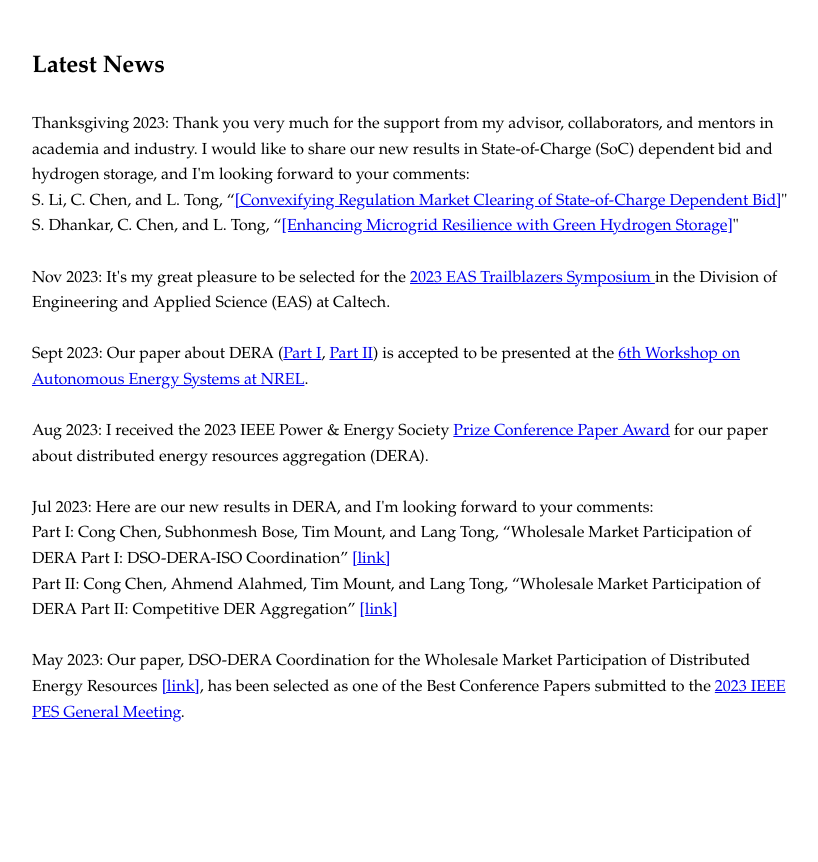
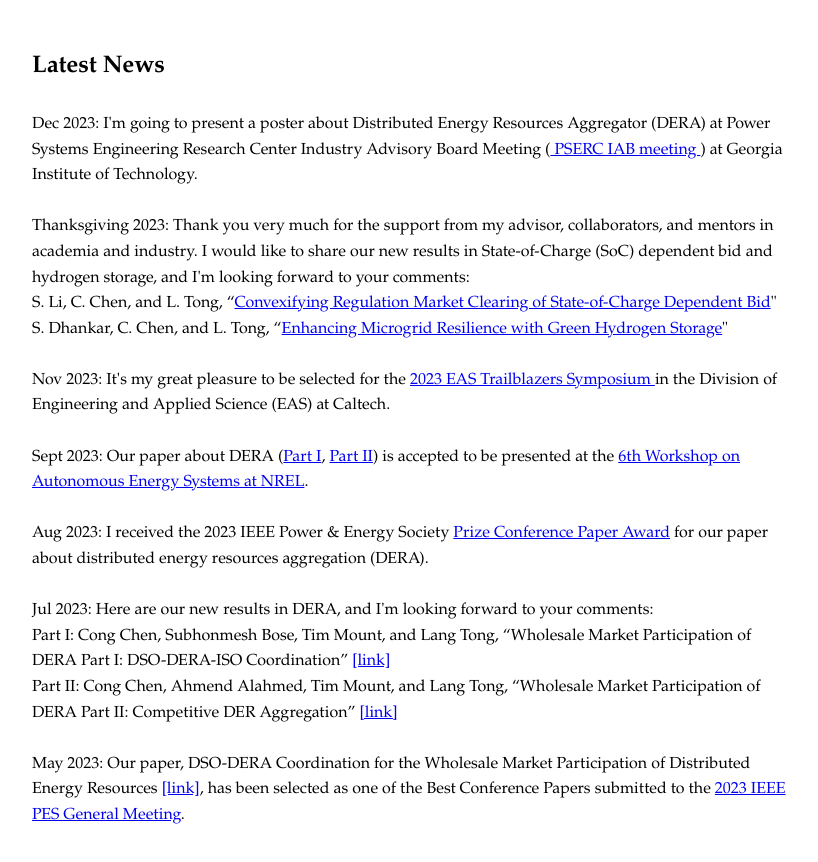
Before and after one commit to CongChenHappy/CongChen.github.io, a plain HTML site: page index.html in a window 1280 px wide. Shown: the part 1277-2139 px from the top of the page, without its empty margins (228-1046 px from the left). Before the commit the page ends 2069 px from the top, so only its background shows below. Drawn offline with Linux system fonts and the light colour scheme.

Commit message:
Update index.html

```diff
--- a/index.html
+++ b/index.html
@@ -78,11 +78,14 @@
             <p>&nbsp;</p>
             <h2>Latest News</h2>
             <p>&nbsp;</p>
+            <p>Dec 2023: I'm going to present a poster about Distributed Energy Resources Aggregator (DERA) at Power Systems Engineering Research Center Industry Advisory Board
+                Meeting (<a href="https://pserc.wisc.edu/iab-meetings/"> PSERC IAB meeting </a>) at  Georgia Institute of Technology.</p>
+            <p>&nbsp;</p>
             <p>Thanksgiving 2023: Thank you very much for the support from my advisor, collaborators, and mentors in academia and industry. I would like to
                 share our new results in State-of-Charge (SoC) dependent bid and hydrogen storage, and I'm looking forward to your comments:  </p>
-            <p> S. Li, C. Chen, and L. Tong,  “<a href="https://arxiv.org/abs/2311.12690">[Convexifying Regulation Market Clearing of State-of-Charge Dependent Bid]</a>"
+            <p> S. Li, C. Chen, and L. Tong,  “<a href="https://arxiv.org/abs/2311.12690">Convexifying Regulation Market Clearing of State-of-Charge Dependent Bid</a>"
                 </p>
-            <p>  S. Dhankar, C. Chen, and L. Tong,  “<a href="https://arxiv.org/abs/2311.13149">[Enhancing Microgrid Resilience with Green Hydrogen Storage]</a>"
+            <p>  S. Dhankar, C. Chen, and L. Tong,  “<a href="https://arxiv.org/abs/2311.13149">Enhancing Microgrid Resilience with Green Hydrogen Storage</a>"
                 </p>
             <p>&nbsp;</p>
             <p>Nov 2023: It's my great pleasure to be selected for the <a href="https://eastrailblazers.caltech.edu"> 2023 EAS Trailblazers Symposium </a> in the Division of Engineering and Applied Science (EAS) at Caltech.</p>
```
